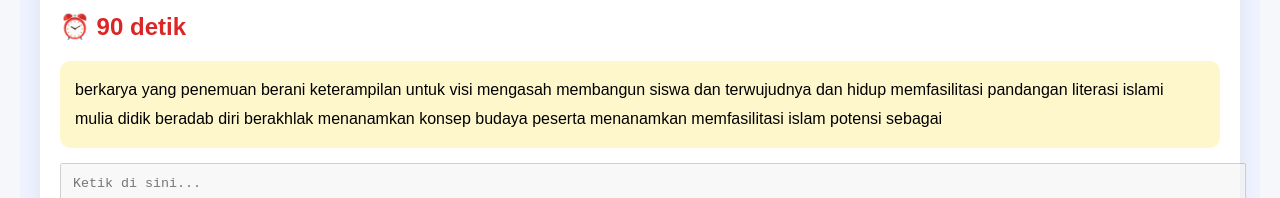
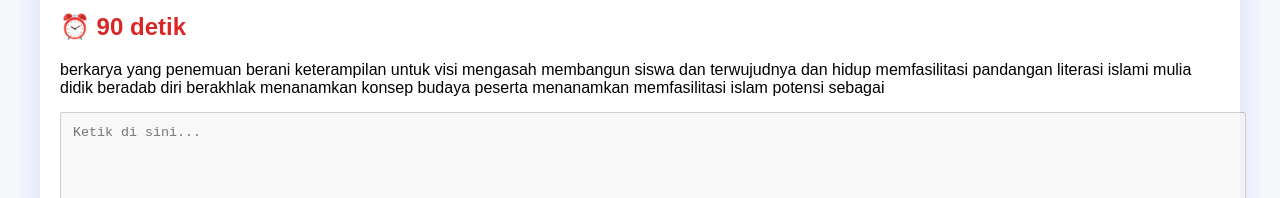
Before and after one commit to hmsybi/mengetik, a React (Vite) app in the folder typing-sekolah-bening/: page / in a window 1280 px wide. Shown: the part 182-380 px from the top of the page. Built offline with nearby package versions, Linux system fonts and the light colour scheme; no server answers; the database is empty.

Commit message:
Update App.jsx

```diff
--- a/typing-sekolah-bening/src/App.jsx
+++ b/typing-sekolah-bening/src/App.jsx
@@ -242,7 +242,13 @@ export default function App() {
 
         <h2 style={styles.timer}>⏰ {timeLeft} detik</h2>
 
-        <div style={styles.textBox}>{text}</div>
+        <div style={styles.textBox}
+          onCopy={(e) => e.preventDefault()}
+          onCut={(e) => e.preventDefault()}
+          style={{ userSelect: "none" }}
+          >
+          {text}
+        </div>
 
         <textarea
           onPaste={(e) => e.preventDefault()}
```
